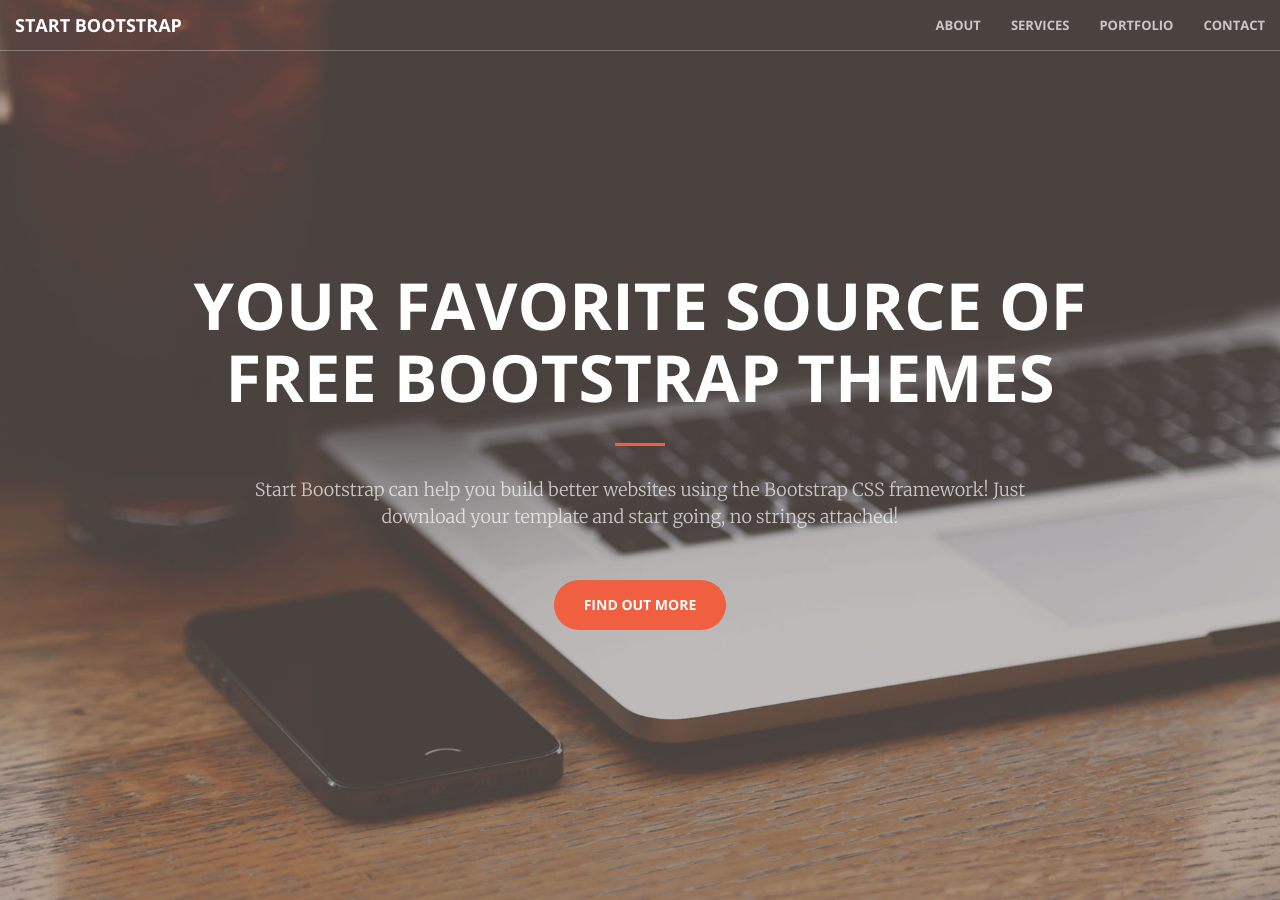
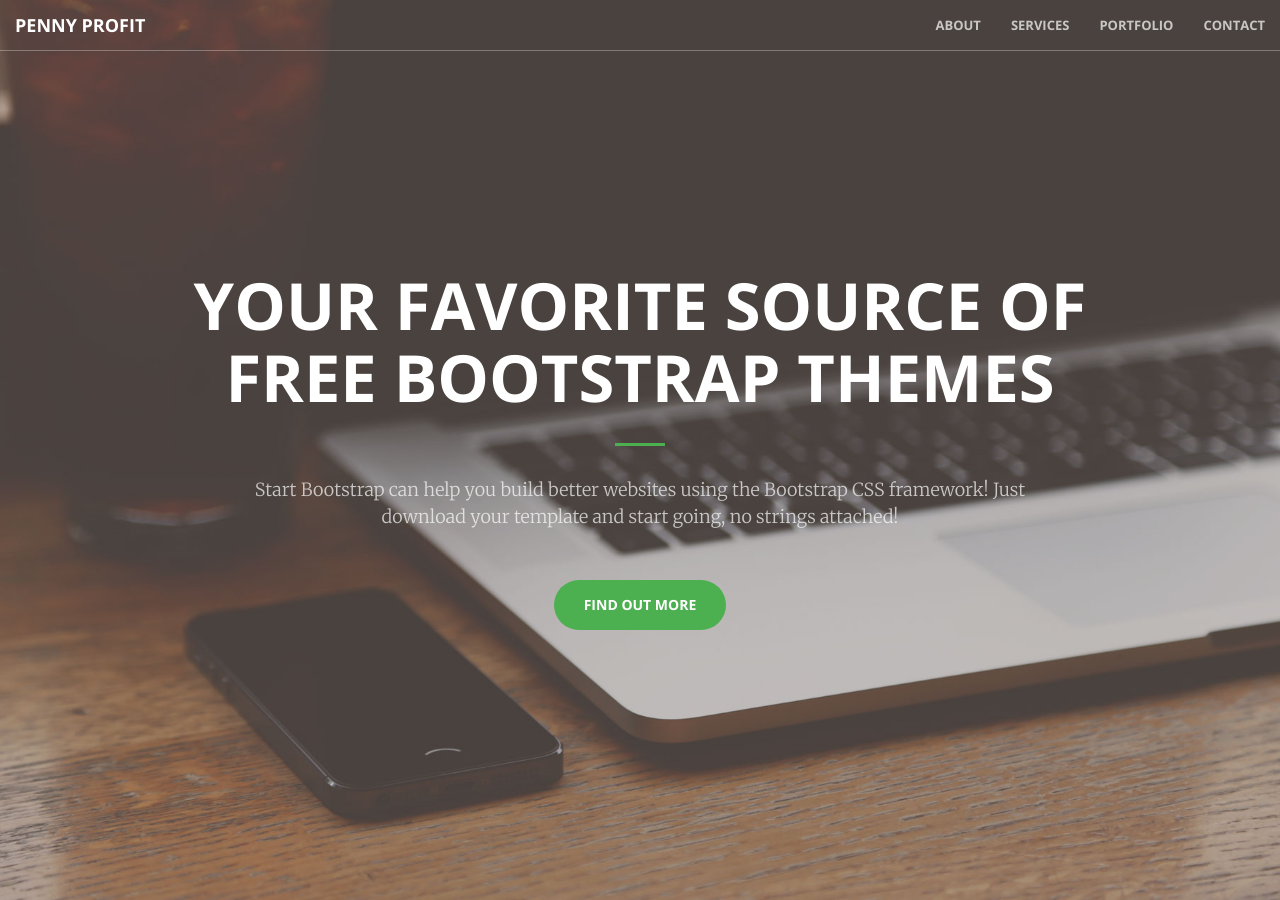
Before and after one commit to OscarMarshall/pennyprofit.github.io, a Jekyll site: the page built from index.html, in a window 1280 px wide and 900 px high. Built offline with Jekyll 4.4.1, drawn with Linux system fonts in a browser that asks for light colours.

Commit message:
Change color and title

```diff
--- a/_config.yml
+++ b/_config.yml
@@ -1,5 +1,5 @@
 # Site settings
-title:
+title: "Penny Profit"
 email:
 description: > # this means to ignore newlines until "baseurl:"
 baseurl: "" # the subpath of your site, e.g. /blog/
--- a/_includes/nav.html
+++ b/_includes/nav.html
@@ -8,7 +8,7 @@
                 <span class="icon-bar"></span>
                 <span class="icon-bar"></span>
             </button>
-            <a class="navbar-brand page-scroll" href="#page-top">Start Bootstrap</a>
+            <a class="navbar-brand page-scroll" href="#page-top">{{ site.title }}</a>
         </div>
 
         <!-- Collect the nav links, forms, and other content for toggling -->
--- a/css/main.scss
+++ b/css/main.scss
@@ -34,7 +34,7 @@
 // }
 
 // variables.less
-$theme-primary: #F05F40;
+$theme-primary: #4caf50;
 $theme-dark: #222;
 
 // Import partials from `sass_dir` (defaults to `_sass`)
```
